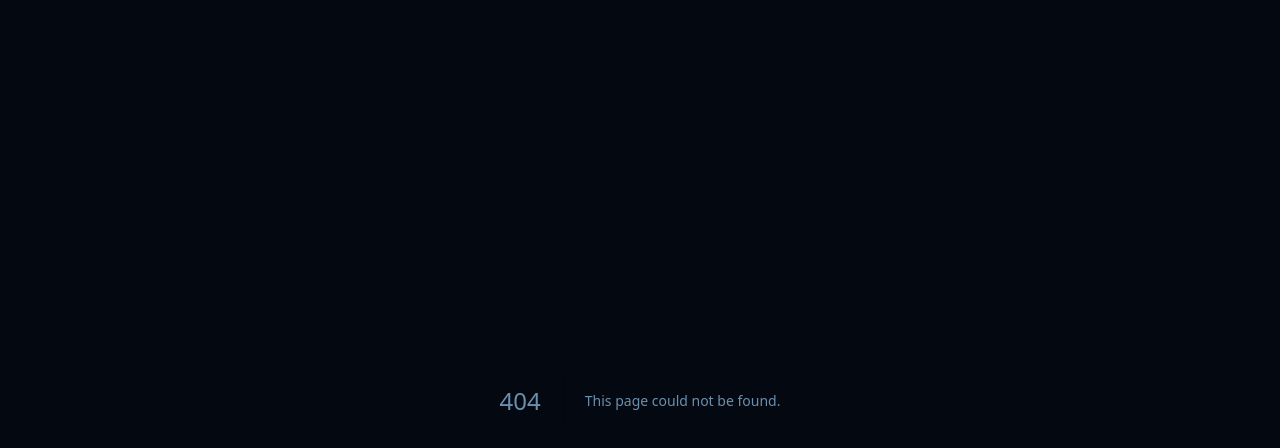
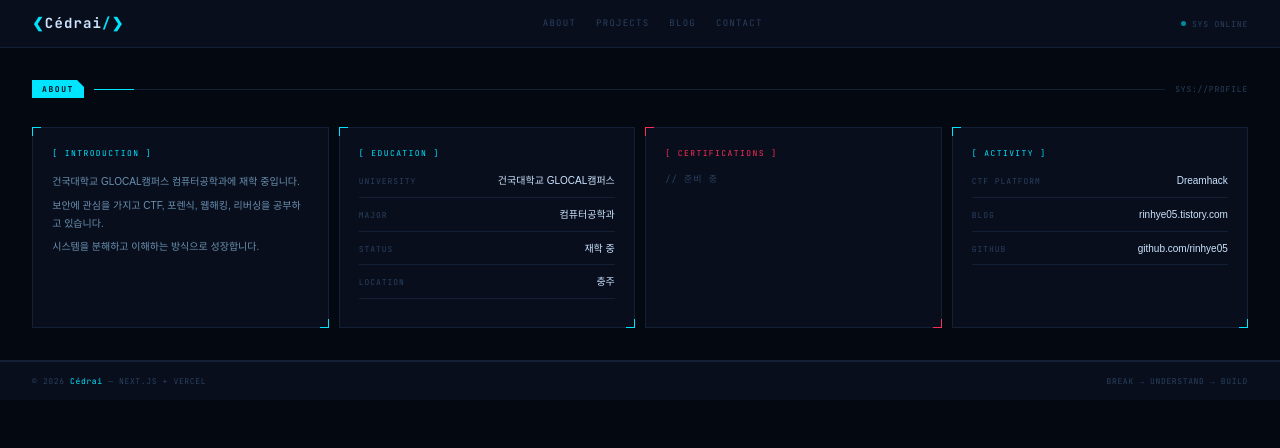
Before and after one commit to rinhye05/cedrai-portfolio, a Next.js app: page /about in a window 1280 px wide. Before the commit this address had no page. Shown: the top 448 px of the page. Built offline with nearby package versions, Linux system fonts and the light colour scheme.

Commit message:
feat: about separate page

```diff
--- /dev/null
+++ b/app/about/page.tsx
@@ -0,0 +1,13 @@
+import About from '@/components/About'
+import Nav from '@/components/Nav'
+import Footer from '@/components/Footer'
+
+export default function AboutPage() {
+  return (
+    <main>
+      <Nav />
+      <About />
+      <Footer />
+    </main>
+  )
+}
--- a/app/page.tsx
+++ b/app/page.tsx
@@ -5,7 +5,6 @@ import LoadingScreen from '@/components/LoadingScreen'
 import ScrollReveal from '@/components/ScrollReveal'
 import Nav from '@/components/Nav'
 import Hero from '@/components/Hero'
-import About from '@/components/About'
 import Skills from '@/components/Skills'
 import Projects from '@/components/Projects'
 import Blog from '@/components/Blog'
@@ -21,7 +20,6 @@ export default function Home() {
       <main style={{ opacity: loaded ? 1 : 0, transition: 'opacity .4s ease' }}>
         <Nav />
         <ScrollReveal><Hero /></ScrollReveal>
-        <ScrollReveal delay={50}><About /></ScrollReveal>
         <ScrollReveal delay={50}><Skills /></ScrollReveal>
         <ScrollReveal delay={50}><Projects /></ScrollReveal>
         <ScrollReveal delay={50}><Blog /></ScrollReveal>
--- a/components/Nav.tsx
+++ b/components/Nav.tsx
@@ -3,7 +3,7 @@
 import Link from 'next/link'
 
 const links = [
-  { label: 'ABOUT',    href: '#about'    },
+  { label: 'ABOUT',    href: '/about'    },
   { label: 'PROJECTS', href: '#projects' },
   { label: 'BLOG',     href: '#blog'     },
   { label: 'CONTACT',  href: '#contact'  },
```
